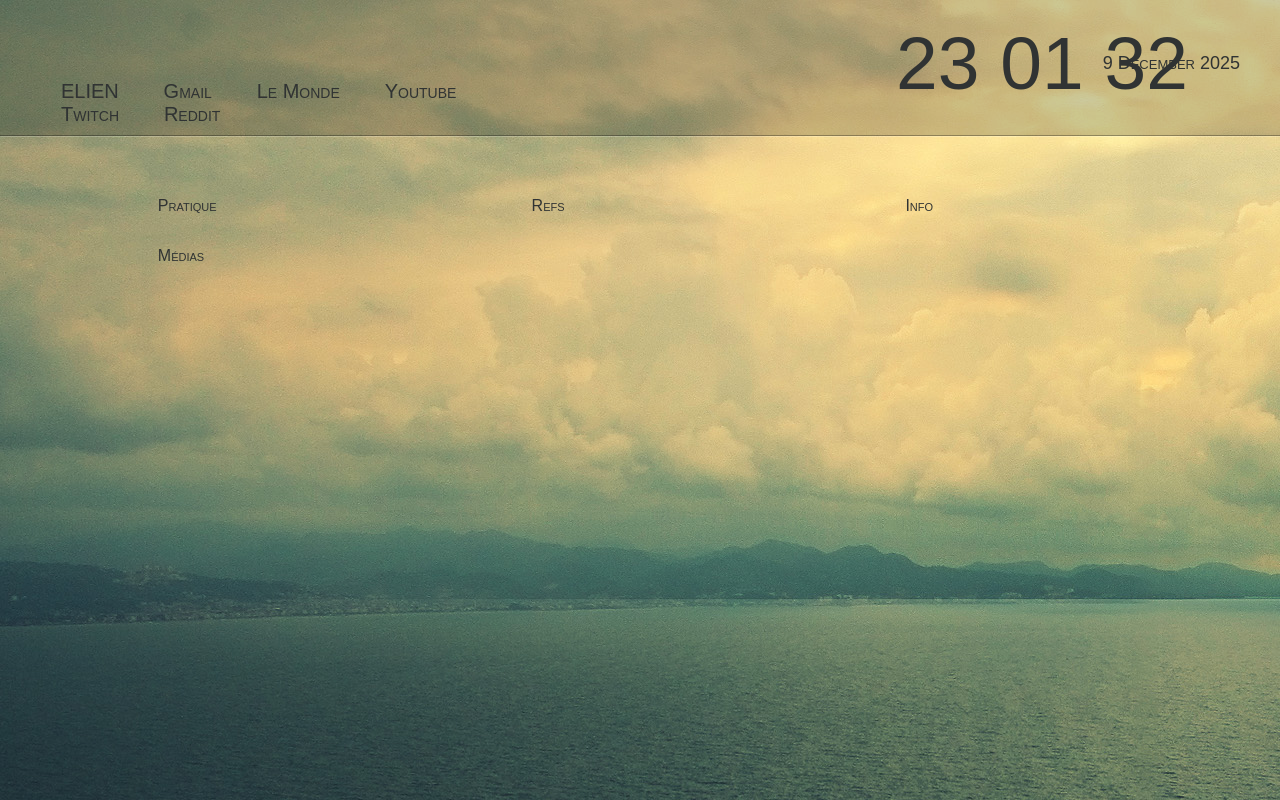
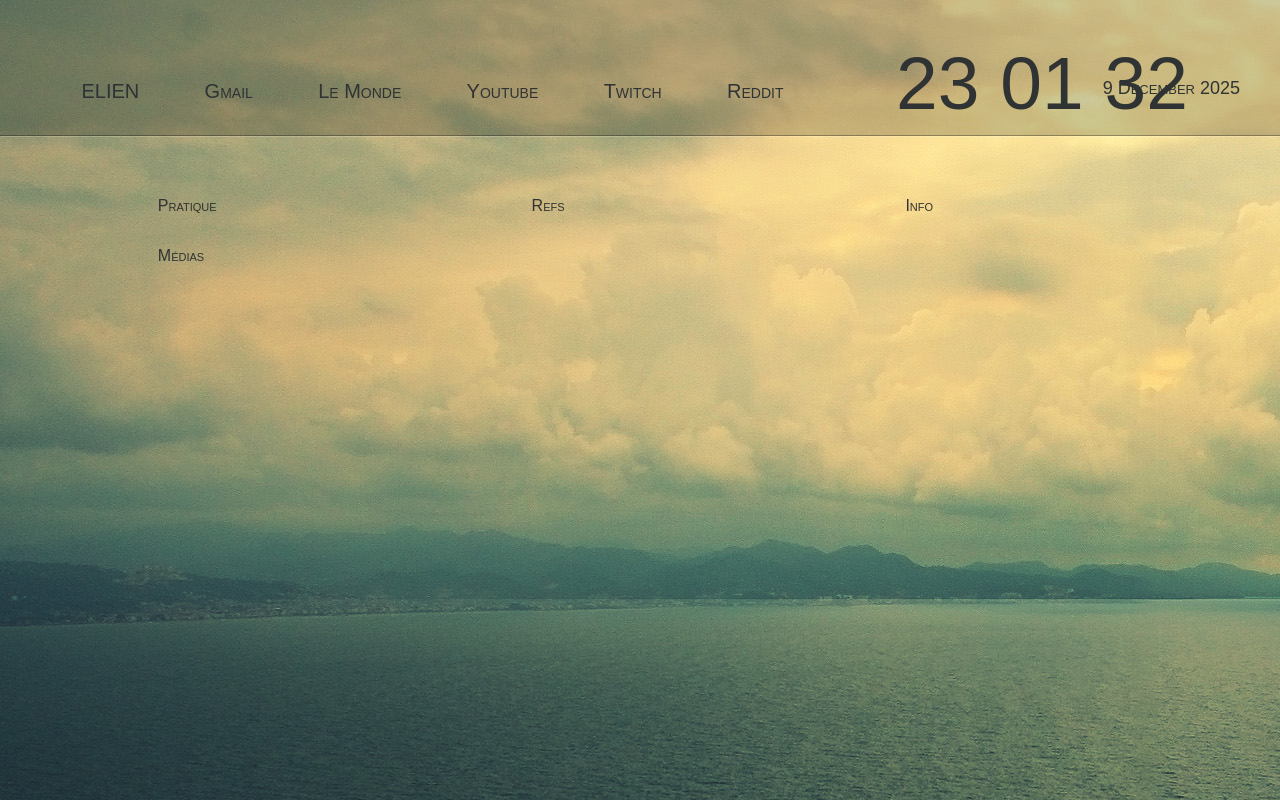
Before and after one commit to Elliien/elliien.github.io, a plain HTML site: page index.html in a window 1280 px wide. Drawn offline with Linux system fonts and the light colour scheme.

Commit message:
style.css

```diff
--- a/style/style.css
+++ b/style/style.css
@@ -93,7 +93,7 @@ ul li:hover {
 	font-weight: 100;
 	float: right;
 	margin-right: 30px;
-	margin-top: 45px;
+	margin-top: 70px;
 	-moz-transition: .3s linear;
 	-webkit-transition: .3s linear;
 	text-align: right;
@@ -128,7 +128,7 @@ ul li:hover {
 }
 #clock {
 	position: absolute;
-	top: 20px;
+	top: 40px;
 	left: 70%;
 	font-size: 75px;
 
@@ -151,7 +151,7 @@ ul li:hover {
 	position: absolute;
 	top: 80px;
 	left: 20px;
-        width: 40%;             /* from right edge */
+        width: 60%;             /* from right edge */
 }
 .lien {
 	font-size:20px;
```
